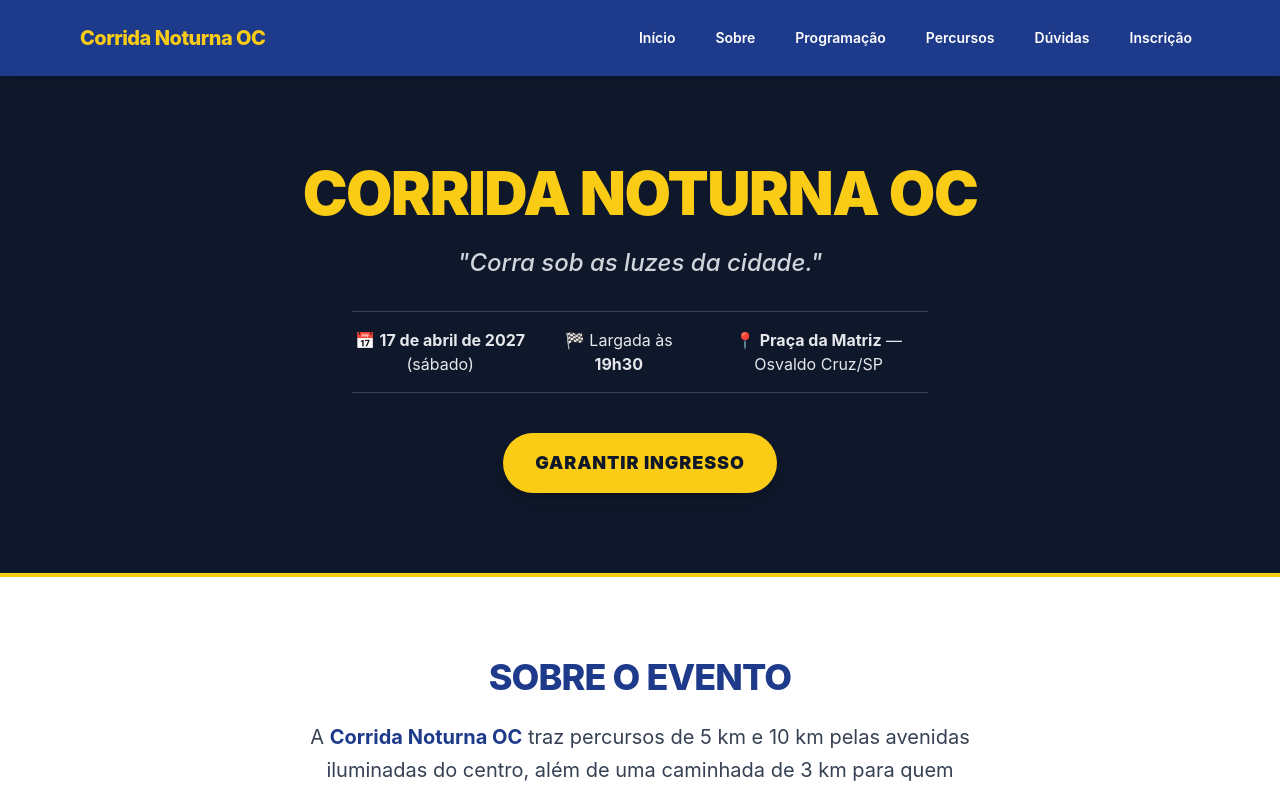
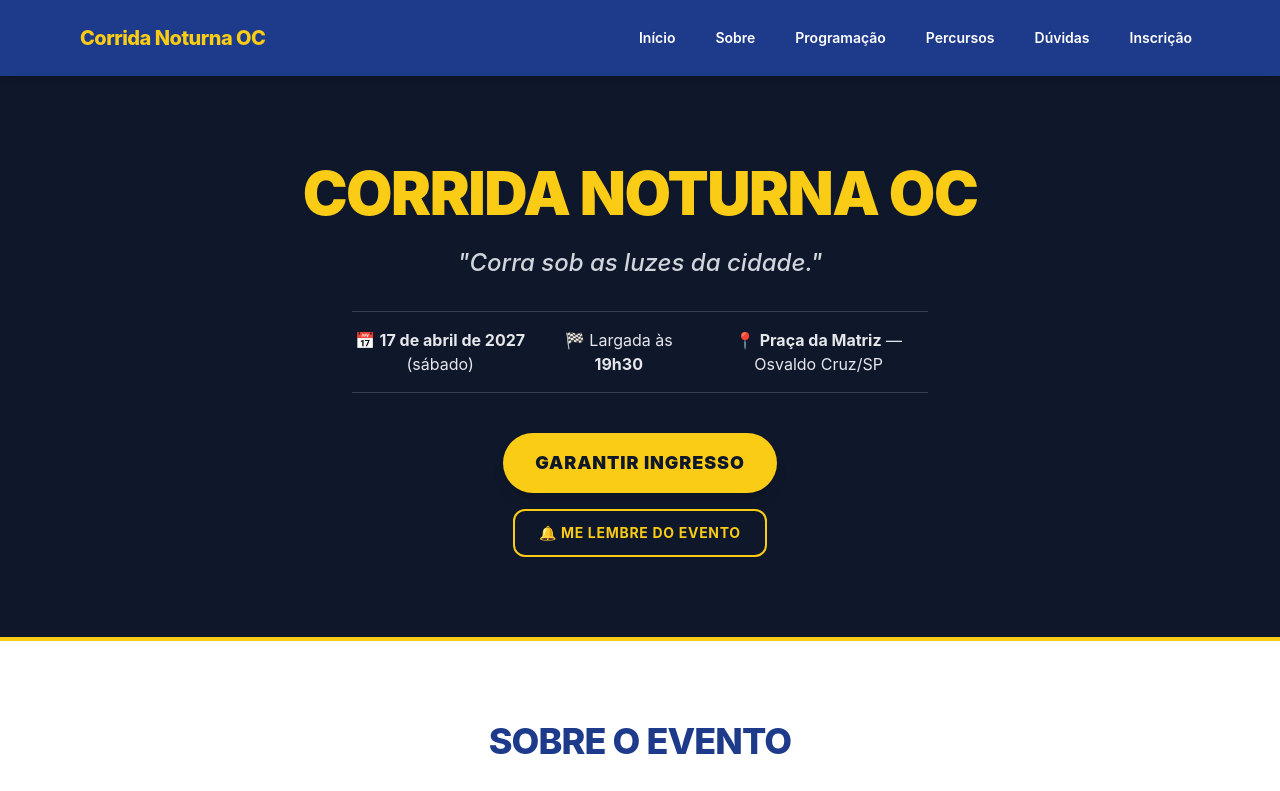
Before and after one commit to Isaa-moraes/lp-evento-isadora, a React (Vite) app: page / in a window 1280 px wide. Shown: the top 791 px of the page. Built offline with nearby package versions, Linux system fonts and the light colour scheme.

Commit message:
PWA: notificação de lembrete

```diff
--- /dev/null
+++ b/src/components/BotaoLembrete.jsx
@@ -0,0 +1,54 @@
+import { useState } from "react";
+
+function BotaoLembrete() {
+  const [mensagem, setMensagem] = useState("");
+
+  async function ativarLembrete() {
+    // 1. Verifica suporte do navegador
+    if (!("Notification" in window)) {
+      setMensagem("Este navegador não aceita notificações.");
+      return;
+    }
+
+    // 2. Pede permissão ao usuário
+    const permissao = await Notification.requestPermission();
+
+    // 3. Verifica se o usuário negou ou fechou o aviso
+    if (permissao !== "granted") {
+      setMensagem("Você não permitiu as notificações.");
+      return;
+    }
+
+    // 4. Aguarda o Service Worker ficar pronto
+    const registro = await navigator.serviceWorker.ready;
+
+    // 5. Dispara a notificação do sistema operacional
+    registro.showNotification("Corrida Noturna OC", {
+      body: "Falta pouco! Prepare seu tênis para correr sob as luzes da cidade no dia 17 de abril.",
+      icon: "/icone-192.png",
+    });
+
+    // 6. Feedback visual e acessível na tela
+    setMensagem("Lembrete ativado!");
+  }
+
+  return (
+    <div className="mt-4 flex flex-col items-center">
+      <button
+        type="button"
+        onClick={ativarLembrete}
+        className="border-2 border-destaque text-destaque hover:bg-destaque hover:text-escura font-bold py-3 px-6 rounded-xl text-sm uppercase tracking-wider transition-colors min-h-[44px]"
+      >
+        🔔 Me lembre do evento
+      </button>
+
+      {mensagem && (
+        <p role="status" className="mt-3 text-sm font-medium text-white bg-white/10 px-4 py-1.5 rounded-lg">
+          {mensagem}
+        </p>
+      )}
+    </div>
+  );
+}
+
+export default BotaoLembrete;
--- a/src/components/Hero.jsx
+++ b/src/components/Hero.jsx
@@ -1,3 +1,5 @@
+import BotaoLembrete from './BotaoLembrete'
+
 function Hero() {
   return (
     <section id="inicio" className="bg-escura text-white py-20 px-4 text-center border-b-4 border-destaque">
@@ -14,19 +16,22 @@ function Hero() {
 
         {/* Informações de Data e Local */}
         <div className="mt-8 flex flex-col sm:flex-row justify-center items-center gap-4 sm:gap-8 text-sm sm:text-base text-gray-200 border-y border-gray-700 py-4 max-w-xl mx-auto">
-          <p>📅 <span className="font-bold">17 de abril de 2027</span> (sábado)</p>
-          <p>🏁 Largada às <span className="font-bold">19h30</span></p>
-          <p>📍 <span className="font-bold">Praça da Matriz</span> — Osvaldo Cruz/SP</p>
+          <p><span aria-hidden="true">📅</span> <span className="font-bold">17 de abril de 2027</span> (sábado)</p>
+          <p><span aria-hidden="true">🏁</span> Largada às <span className="font-bold">19h30</span></p>
+          <p><span aria-hidden="true">📍</span> <span className="font-bold">Praça da Matriz</span> — Osvaldo Cruz/SP</p>
         </div>
 
-        {/* Botão de Ação */}
-        <div className="mt-10">
+        {/* Botões de Ação */}
+        <div className="mt-10 flex flex-col items-center">
           <a
             href="#inscricao"
             className="inline-block bg-destaque text-escura font-black px-8 py-4 rounded-full text-lg shadow-lg hover:scale-105 transition-transform uppercase tracking-wider min-h-[44px]"
           >
             Garantir Ingresso
           </a>
+
+          {/* Botão de notificação PWA */}
+          <BotaoLembrete />
         </div>
       </div>
     </section>
```
